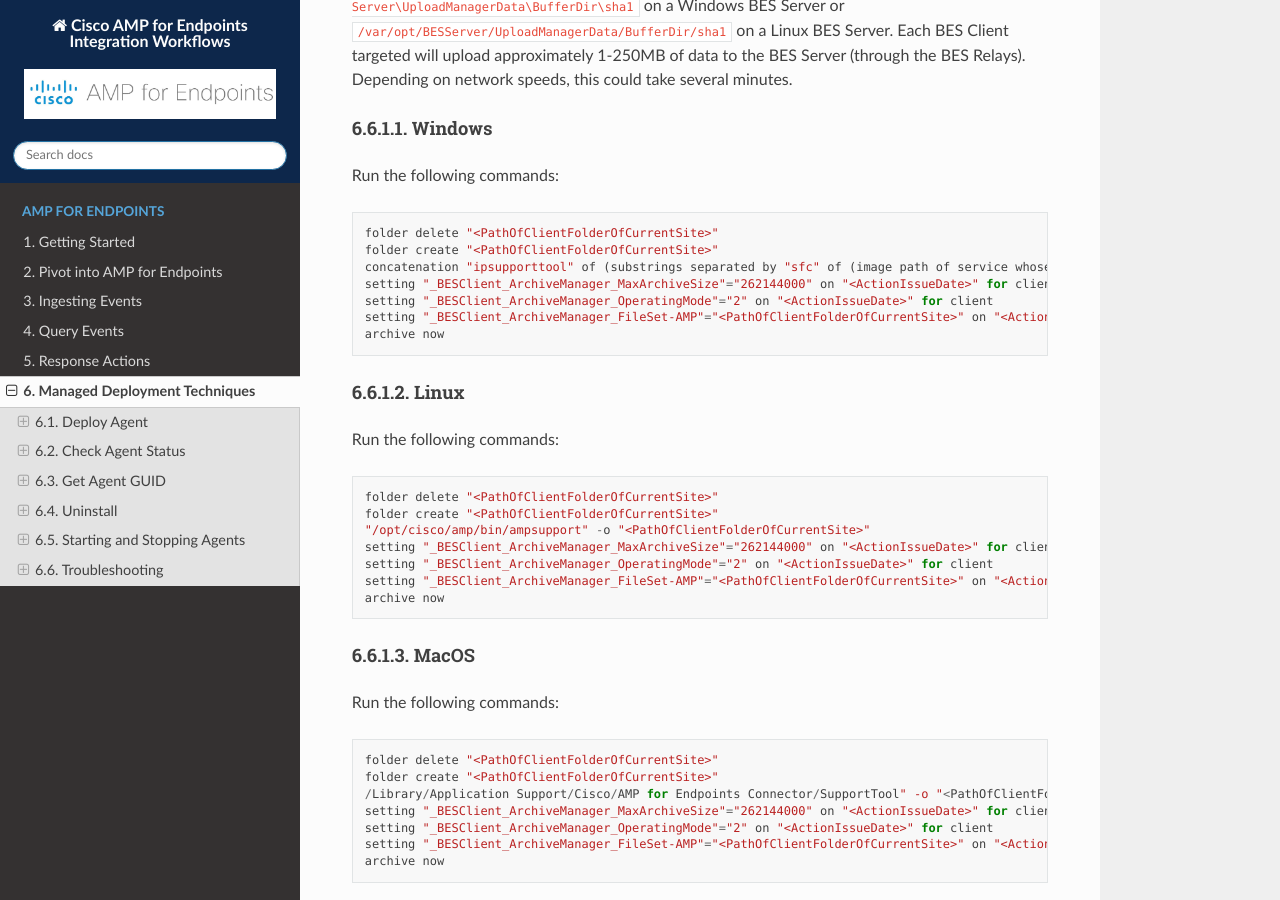
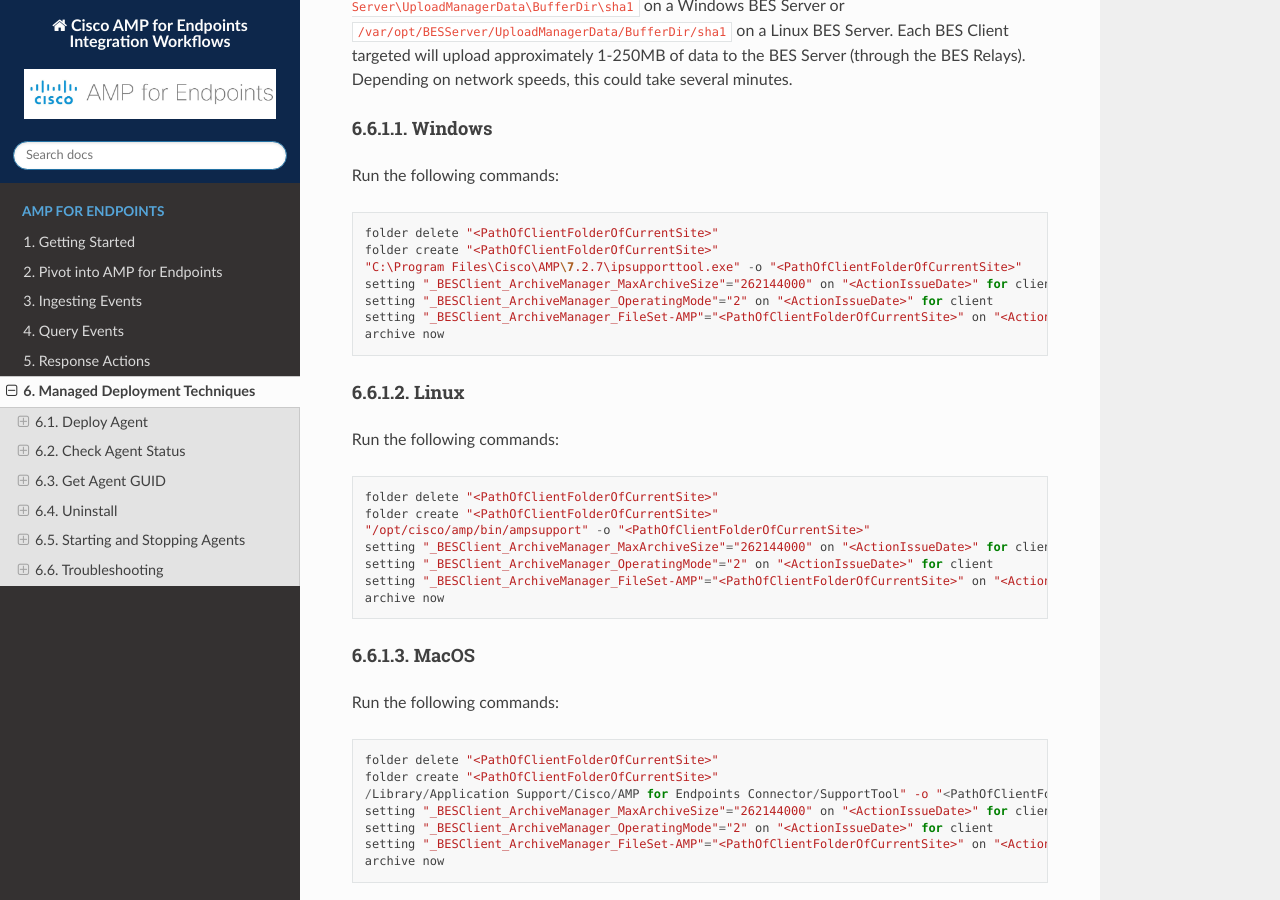
Before and after one commit to CiscoSecurity/amp-00-integration-workflows, a Sphinx documentation site: the page built from docs/source/amp/deployment.rst, in a window 1280 px wide and 900 px high, scrolled down 7868 px. Built offline with Sphinx 7.4.7 and the Read the Docs theme 2.0.0, drawn with Linux system fonts in a browser that asks for light colours.

Commit message:
Small Update for support tools

```diff
--- a/docs/source/amp/deployment.rst
+++ b/docs/source/amp/deployment.rst
@@ -416,7 +416,7 @@
 
     folder delete "<PathOfClientFolderOfCurrentSite>"
     folder create "<PathOfClientFolderOfCurrentSite>"
-    concatenation "ipsupporttool" of (substrings separated by "sfc" of (image path of service whose (service name of it as string starts with "CiscoAMP") as string))} -o "<PathOfClientFolderOfCurrentSite>"
+    "C:\Program Files\Cisco\AMP\7.2.7\ipsupporttool.exe" -o "<PathOfClientFolderOfCurrentSite>"
     setting "_BESClient_ArchiveManager_MaxArchiveSize"="262144000" on "<ActionIssueDate>" for client
     setting "_BESClient_ArchiveManager_OperatingMode"="2" on "<ActionIssueDate>" for client
     setting "_BESClient_ArchiveManager_FileSet-AMP"="<PathOfClientFolderOfCurrentSite>" on "<ActionIssueDate>" for client
```
